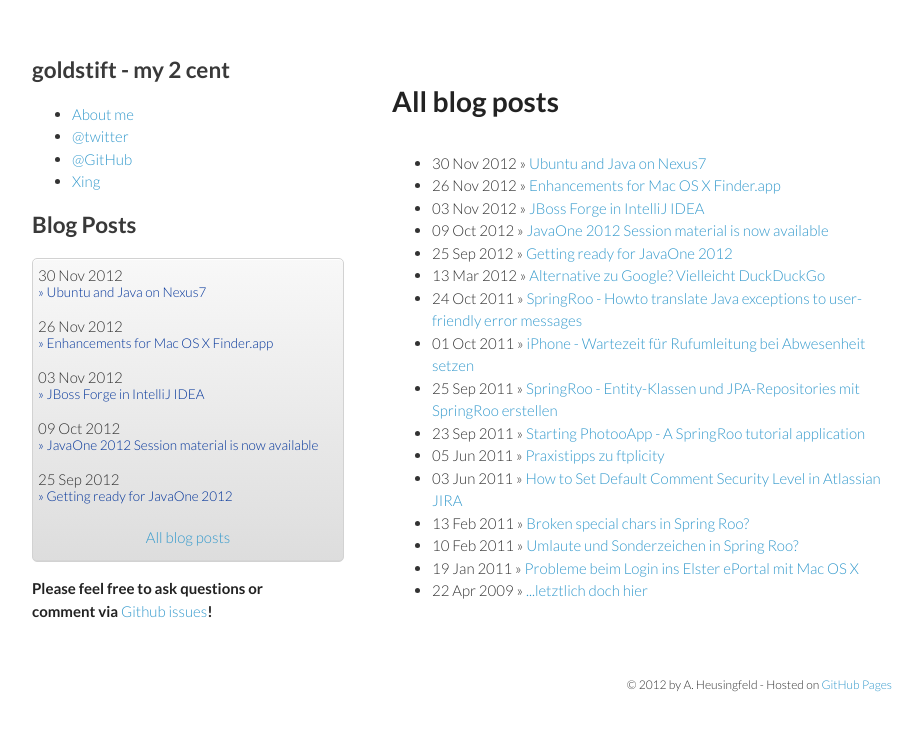
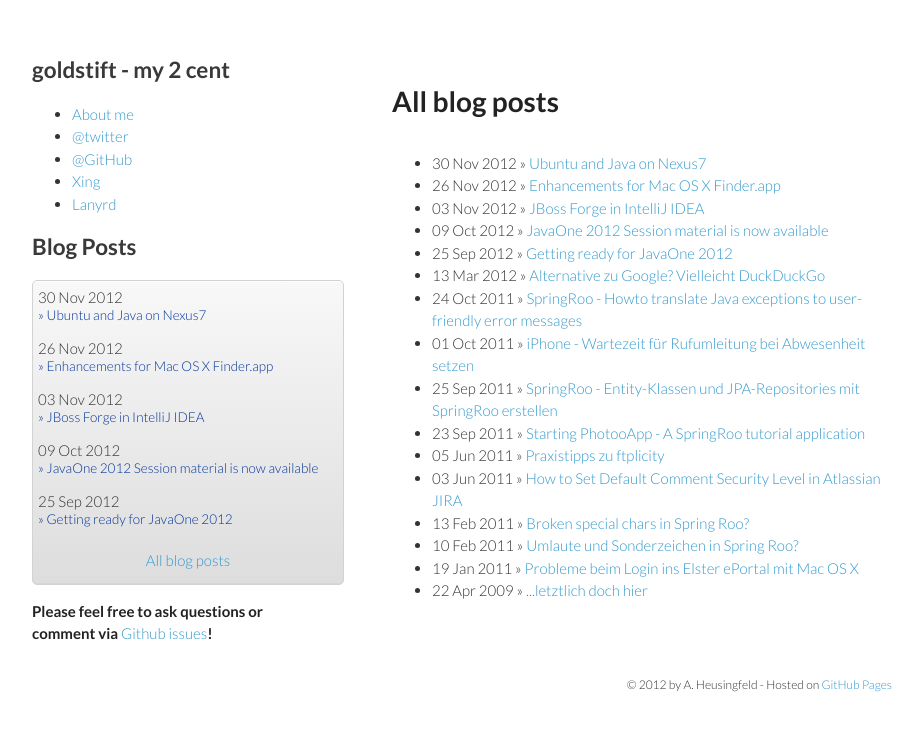
Before and after one commit to aheusingfeld/aheusingfeld.github.io, a Jekyll site: the page built from allposts.html, in a window 1280 px wide. Shown: the top 731 px of the page, without its empty margins (178-1101 px from the left). Built offline with Jekyll 4.4.1, drawn with Linux system fonts in a browser that asks for light colours.

Commit message:
Added link to lanyrd

```diff
--- a/_layouts/default.html
+++ b/_layouts/default.html
@@ -21,6 +21,7 @@
 			<li><a href="http://twitter.com/goldstift">@twitter</a></li>
 			<li><a href="https://github.com/aheusingfeld">@GitHub</a></li>
 			<li><a href="http://www.xing.com/profile/Alexander_Heusingfeld">Xing</a></li>
+			<li><a href="http://lanyrd.com/profile/goldstift/">Lanyrd</a></li>
 		</ul>
 		<h2>Blog Posts</h2>
 			<div id="nav">
```
